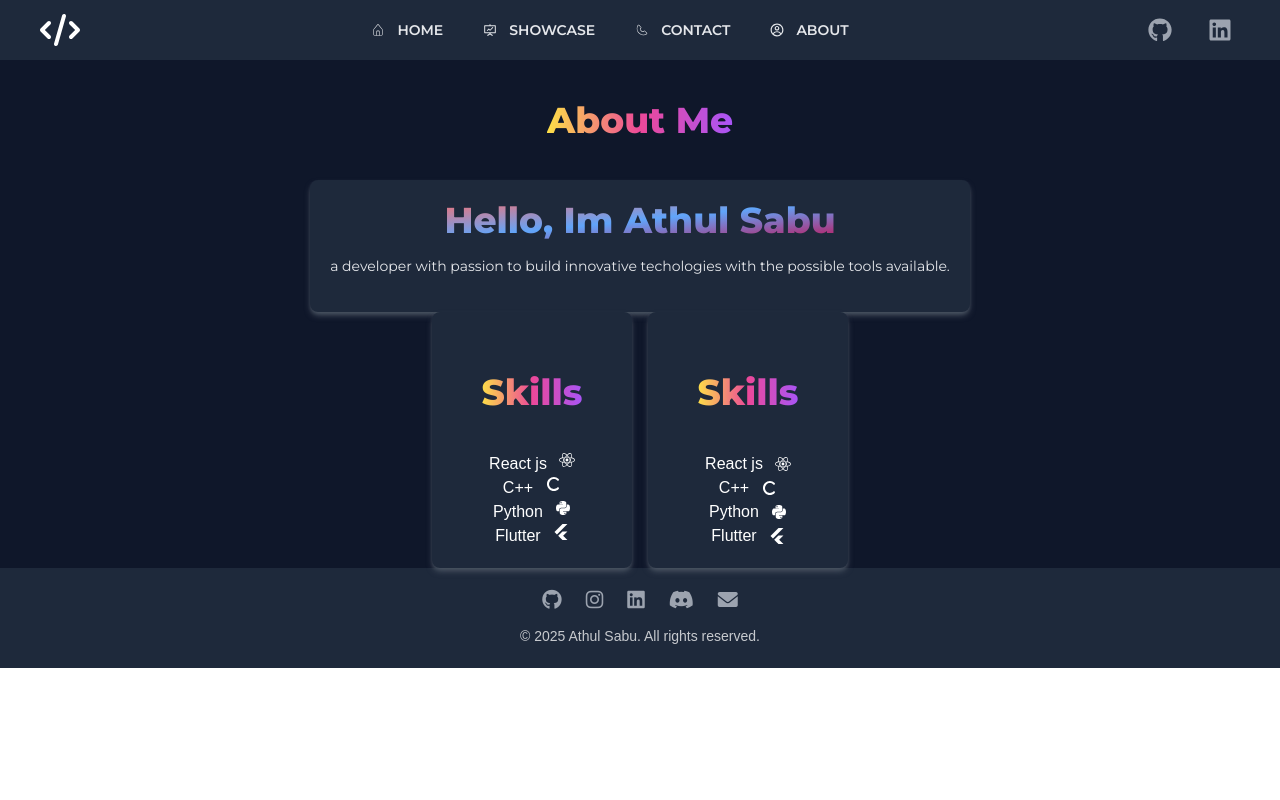
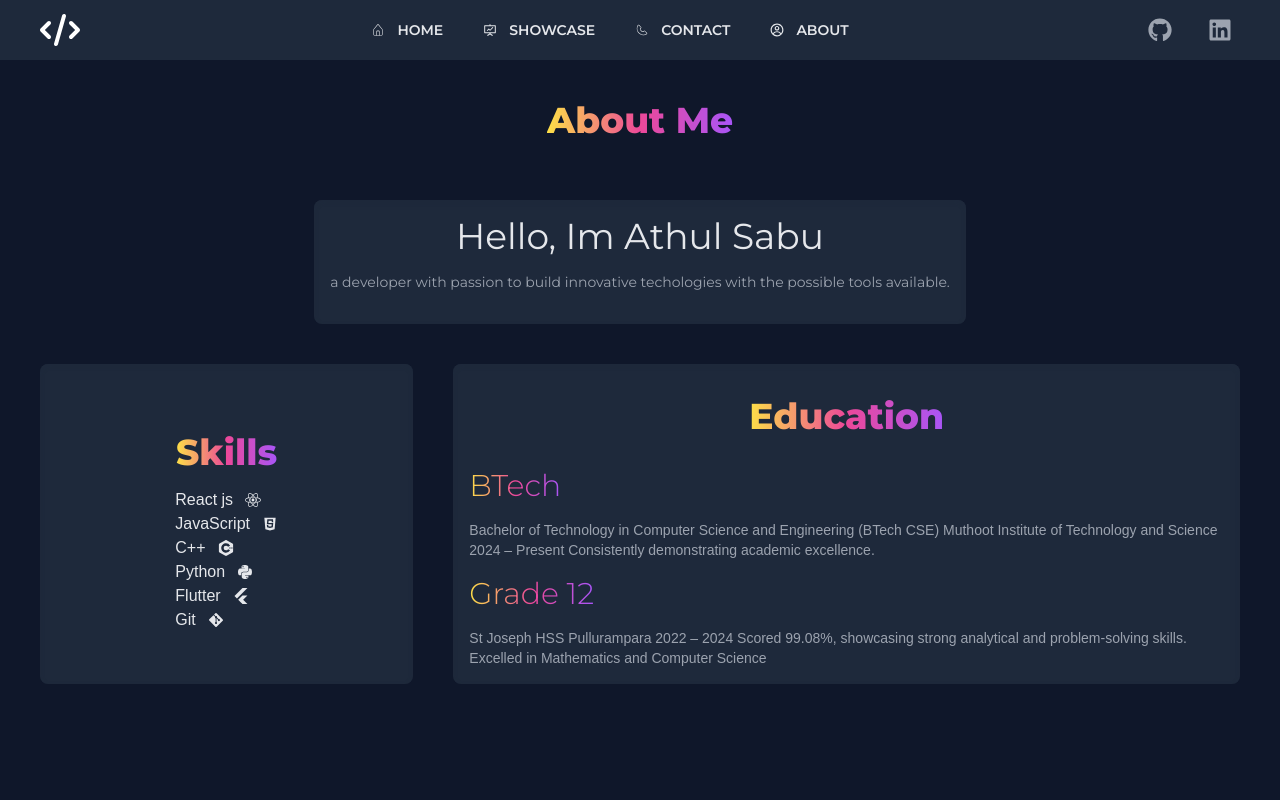
Before and after one commit to athulcoder/athulcoder.github.io, a React (Vite) app: page /about in a window 1280 px wide. Shown: the top 800 px of the page. Built offline with nearby package versions, Linux system fonts and the light colour scheme; a web font is replaced by a local one.

Commit message:
About section updated

```diff
--- a/package.json
+++ b/package.json
@@ -1,5 +1,5 @@
 {
-  "homepage": "https://athulcoder.github.io/",
+  "homepage": "https://athulcoder.github.io",
   "name": "portfolio-website",
   "private": true,
   "version": "0.0.0",
--- a/src/pages/About.jsx
+++ b/src/pages/About.jsx
@@ -3,29 +3,29 @@ import { skills } from "../routes/skills";
 const About = () => {
   return (
     <>
-      <section className=" w-full min-h-full px-10 flex justify-center items-center flex-col bg-background">
+      <section className=" w-full min-h-screen px-10 flex justify-start items-center flex-col bg-background">
         <h1 className="text-3xl lg:text-4xl my-10 font-montserrat bg-gradient-to-r from-yellow-300 via-pink-500 to-purple-500 text-transparent bg-clip-text font-extrabold">
           About Me
         </h1>
-        <div className="flex flex-col justify-center items-center p-5 bg-primary-color shadow-md shadow-gray-600 rounded-lg  ">
-          <h1 className="text-3xl lg:text-4xl  font-montserrat bg-gradient-to-br font-extrabold from-red-400 via-blue-400 to-pink-700 bg-clip-text text-transparent ">
+        <div className="flex flex-col justify-center items-center p-4 my-5 bg-primary-color shadow-inner shadow-slate-800 rounded-lg min-w-[200px] sm:w- ">
+          <h1 className="text-3xl lg:text-4xl  font-montserrat text-primary-text ">
             Hello, Im Athul Sabu
           </h1>
-          <p className="text-primary-text text-sm font-montserrat my-4 lg:text-md ">
+          <p className="text-secondary-text text-sm font-montserrat my-4 lg:text-md ">
             a developer with passion to build innovative techologies with the
             possible tools available.
           </p>
         </div>
-        <div className="grid grid-cols-2 gap-4">
-          <div className="flex flex-col justify-center items-center p-5 bg-primary-color shadow-md shadow-gray-600 rounded-lg min-w-[200px] sm:w- ">
-            <h1 className="text-3xl lg:text-4xl my-10 font-montserrat bg-gradient-to-r from-yellow-300 via-pink-500 to-purple-500 text-transparent bg-clip-text font-extrabold">
+        <div className="grid grid-cols-1 sm:grid-cols-3 gap-0 sm:gap-10 ">
+          <div className="flex flex-col justify-center sm:col-span-1 items-center p-4 my-5 bg-primary-color shadow-inner shadow-slate-800 rounded-lg min-w-[200px] sm:w- ">
+            <h1 className="text-2xl  lg:text-4xl my-4 font-montserrat bg-gradient-to-r from-yellow-300 via-pink-500 to-purple-500 text-transparent bg-clip-text font-extrabold">
               Skills
             </h1>
-            <ul>
+            <ul className="list-disc flex flex-col justify-start items-start">
               {skills.map((skill, index) => (
                 <li
                   key={index}
-                  className="gap-3 flex text-white justify-center"
+                  className="gap-3 flex text-primary-text justify-center items-center"
                 >
                   <span>{skill.name}</span>
                   {skill.Icon}
@@ -34,21 +34,26 @@ const About = () => {
             </ul>
           </div>
 
-          <div className="flex flex-col justify-center items-center p-5 bg-primary-color shadow-md shadow-gray-600 rounded-lg min-w-[200px] sm:w- ">
-            <h1 className="text-3xl lg:text-4xl my-10 font-montserrat bg-gradient-to-r from-yellow-300 via-pink-500 to-purple-500 text-transparent bg-clip-text font-extrabold">
-              Skills
+          <div className="flex flex-col justify-center sm:col-span-2 items-center p-4 my-5 bg-primary-color shadow-inner shadow-slate-800 rounded-lg min-w-[200px] sm:w- ">
+            <h1 className="text-2xl  lg:text-4xl my-4 font-montserrat bg-gradient-to-r from-yellow-300 via-pink-500 to-purple-500 text-transparent bg-clip-text font-extrabold">
+              Education
             </h1>
-            <ul>
-              {skills.map((skill, index) => (
-                <li
-                  key={index}
-                  className="gap-3 flex text-white justify-center items-center"
-                >
-                  <span>{skill.name}</span>
-                  {skill.Icon}
-                </li>
-              ))}
-            </ul>
+            <span className="text-xl self-start lg:text-3xl my-4 font-montserrat bg-gradient-to-r from-yellow-300 via-pink-500 to-purple-500 text-transparent bg-clip-text font-light">
+              BTech
+            </span>
+            <h3 className="text-sm text-secondary-text">
+              Bachelor of Technology in Computer Science and Engineering (BTech
+              CSE) Muthoot Institute of Technology and Science 2024 – Present
+              Consistently demonstrating academic excellence.
+            </h3>
+            <span className="text-xl self-start lg:text-3xl my-4 font-montserrat bg-gradient-to-r from-yellow-300 via-pink-500 to-purple-500 text-transparent bg-clip-text font-light">
+              Grade 12
+            </span>
+            <h3 className="text-sm text-secondary-text">
+              St Joseph HSS Pullurampara 2022 – 2024 Scored 99.08%, showcasing
+              strong analytical and problem-solving skills. Excelled in
+              Mathematics and Computer Science
+            </h3>
           </div>
         </div>
       </section>
--- a/src/routes/skills.jsx
+++ b/src/routes/skills.jsx
@@ -1,14 +1,21 @@
+import { DiJavascript } from "react-icons/di";
 import { FaPython, FaReact } from "react-icons/fa";
-import { FaC, FaFlutter } from "react-icons/fa6";
+import { FaFlutter, FaGitAlt } from "react-icons/fa6";
+
+import { SiCplusplus } from "react-icons/si";
 
 export const skills = [
   {
-    name: "React js ",
+    name: "React js",
     Icon: <FaReact></FaReact>,
   },
   {
+    name: "JavaScript",
+    Icon: <DiJavascript></DiJavascript>,
+  },
+  {
     name: "C++",
-    Icon: <FaC></FaC>,
+    Icon: <SiCplusplus />,
   },
   {
     name: "Python",
@@ -18,4 +25,9 @@ export const skills = [
     name: "Flutter",
     Icon: <FaFlutter></FaFlutter>,
   },
+
+  {
+    name: "Git",
+    Icon: <FaGitAlt></FaGitAlt>,
+  },
 ];
--- /dev/null
+++ b/src/routes/tools.jsx
@@ -0,0 +1,28 @@
+import { BsBootstrap } from "react-icons/bs";
+import { FaGithub } from "react-icons/fa";
+import { SiAndroidstudio, SiPycharm } from "react-icons/si";
+import { VscVscode } from "react-icons/vsc";
+
+export const tools = [
+  {
+    name: "VSCode",
+    Icon: <VscVscode />,
+  },
+  {
+    name: "PyCharm",
+    Icon: <SiPycharm></SiPycharm>,
+  },
+  {
+    name: "Andriod Studio",
+    Icon: <SiAndroidstudio></SiAndroidstudio>,
+  },
+  {
+    name: "Bootstrap",
+    Icon: <BsBootstrap></BsBootstrap>,
+  },
+
+  {
+    name: "Github",
+    Icon: <FaGithub></FaGithub>,
+  },
+];
```
